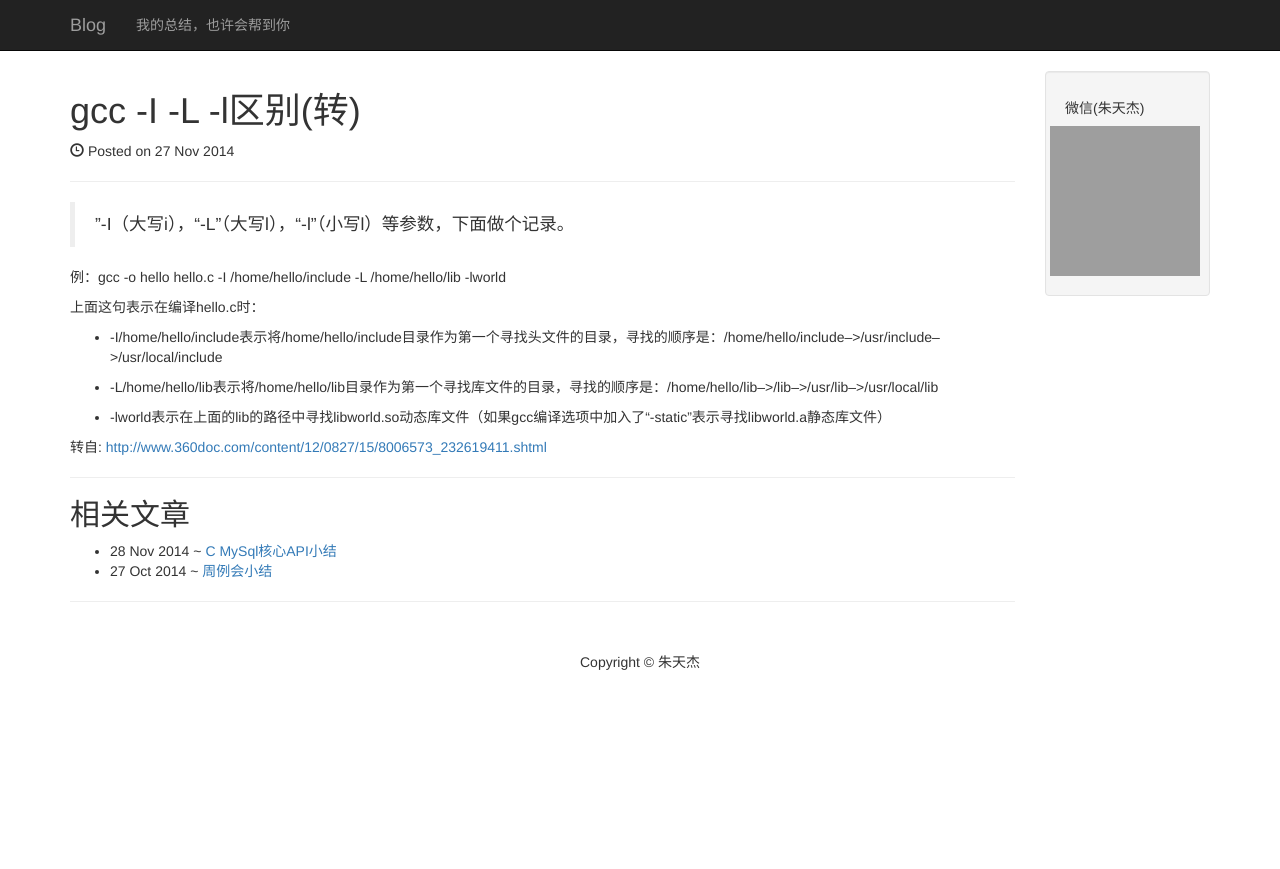
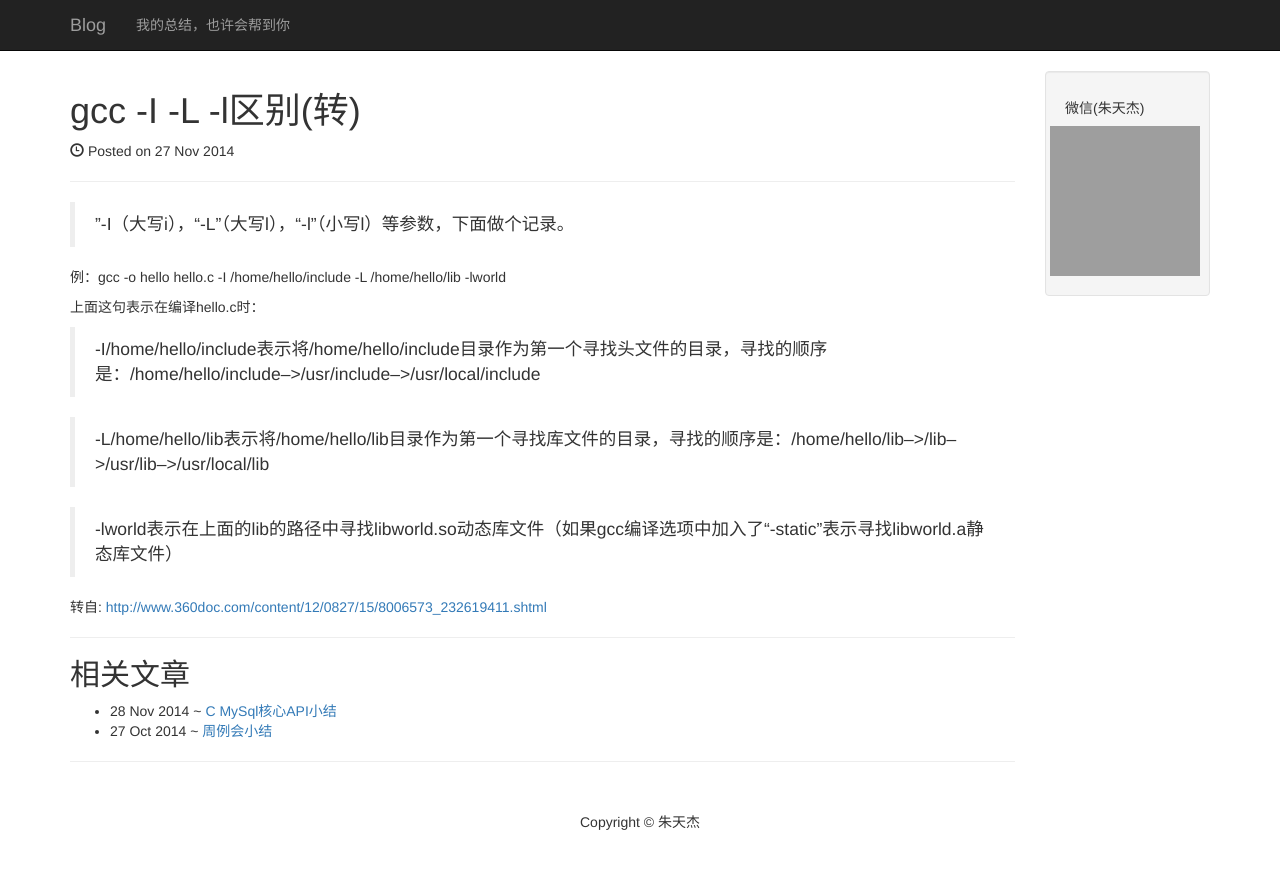
Before and after one commit to lynch001/lynch001.github.io, a Jekyll site: the page built from _posts/2014-11-27-gcc.md, in a window 1280 px wide. Shown: the top 869 px of the page. Built offline with Jekyll 4.4.1, drawn with Linux system fonts in a browser that asks for light colours; nearby versions of some CDN libraries; comment, search, counter and statistics services are not loaded; grey boxes are pictures that could not be loaded.

Commit message:
调整字体

```diff
--- a/_posts/2014-11-27-gcc.md
+++ b/_posts/2014-11-27-gcc.md
@@ -14,10 +14,10 @@ category: coding
 
 上面这句表示在编译hello.c时：
 
-* -I/home/hello/include表示将/home/hello/include目录作为第一个寻找头文件的目录，寻找的顺序是：/home/hello/include-->/usr/include-->/usr/local/include
+>-I/home/hello/include表示将/home/hello/include目录作为第一个寻找头文件的目录，寻找的顺序是：/home/hello/include-->/usr/include-->/usr/local/include
 
-* -L/home/hello/lib表示将/home/hello/lib目录作为第一个寻找库文件的目录，寻找的顺序是：/home/hello/lib-->/lib-->/usr/lib-->/usr/local/lib
+>-L/home/hello/lib表示将/home/hello/lib目录作为第一个寻找库文件的目录，寻找的顺序是：/home/hello/lib-->/lib-->/usr/lib-->/usr/local/lib
 
-* -lworld表示在上面的lib的路径中寻找libworld.so动态库文件（如果gcc编译选项中加入了“-static”表示寻找libworld.a静态库文件）
+>-lworld表示在上面的lib的路径中寻找libworld.so动态库文件（如果gcc编译选项中加入了“-static”表示寻找libworld.a静态库文件）
 
 转自: [http://www.360doc.com/content/12/0827/15/8006573_232619411.shtml](http://www.360doc.com/content/12/0827/15/8006573_232619411.shtml)
```
